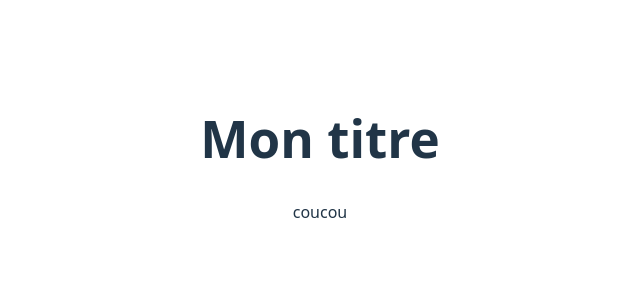
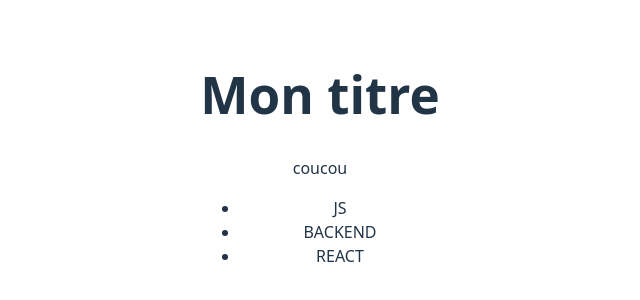
Before and after one commit to TomRoberto/cours-git-github-orion25, a React (Vite) app: page / in a window 1280 px wide. Shown: the part 242-542 px from the top of the page, without its empty margins (320-960 px from the left). Built offline with nearby package versions, Linux system fonts and the light colour scheme.

Commit message:
added list

```diff
--- a/src/App.jsx
+++ b/src/App.jsx
@@ -5,6 +5,11 @@ function App() {
     <>
       <h1>Mon titre</h1>
       <p>coucou</p>
+      <ul>
+        <li>JS</li>
+        <li>BACKEND</li>
+        <li>REACT</li>
+      </ul>
     </>
   );
 }
```
